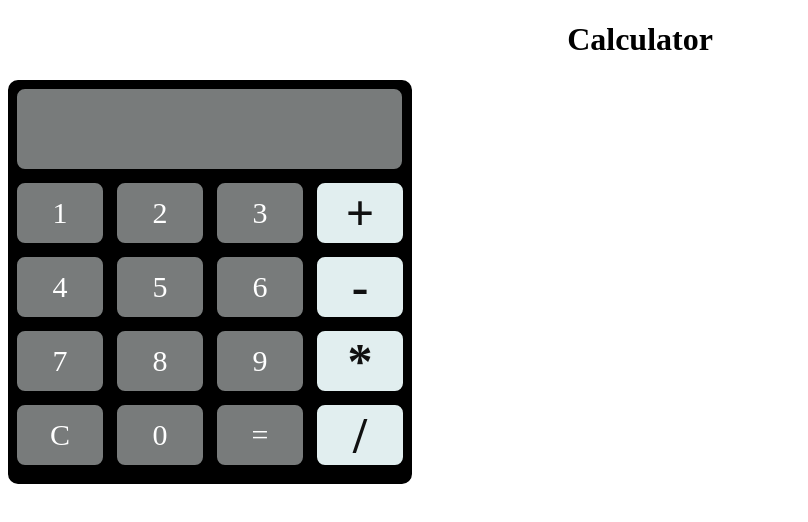
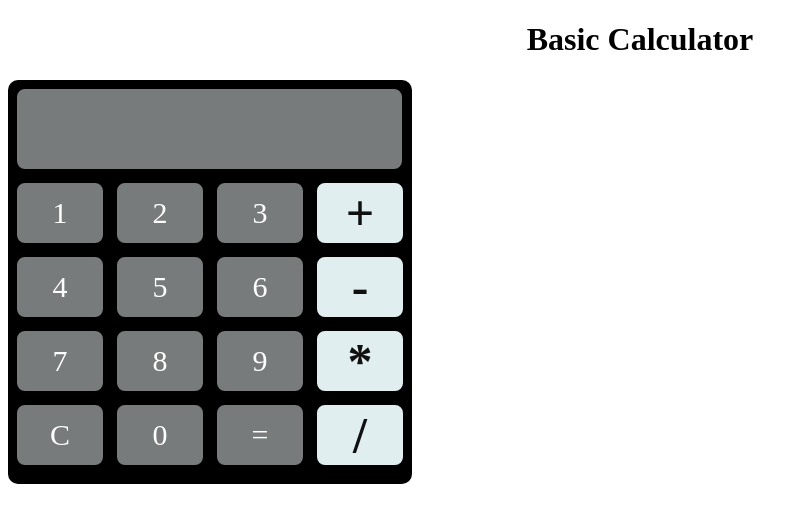
Before and after one commit to AdityaDwivedi-525/Calculator, a plain HTML site: page index.html in a window 1280 px wide. Shown: the whole page, without its empty margins (0-808 px from the left). Drawn offline with Linux system fonts and the light colour scheme.

Commit message:
there is change in index.html

```diff
--- a/index.html
+++ b/index.html
@@ -7,7 +7,7 @@
     <link rel="stylesheet" href="style.css">
 </head>
 <body>
-    <h1>Calculator</h1>
+    <h1> Basic Calculator</h1>
     <div class="calce">
         <div class="result" id="result"></div>
         <div class="line">
@@ -38,5 +38,6 @@
 
     </div>
     <script src="app.js"></script>
+
 </body>
 </html>
```
